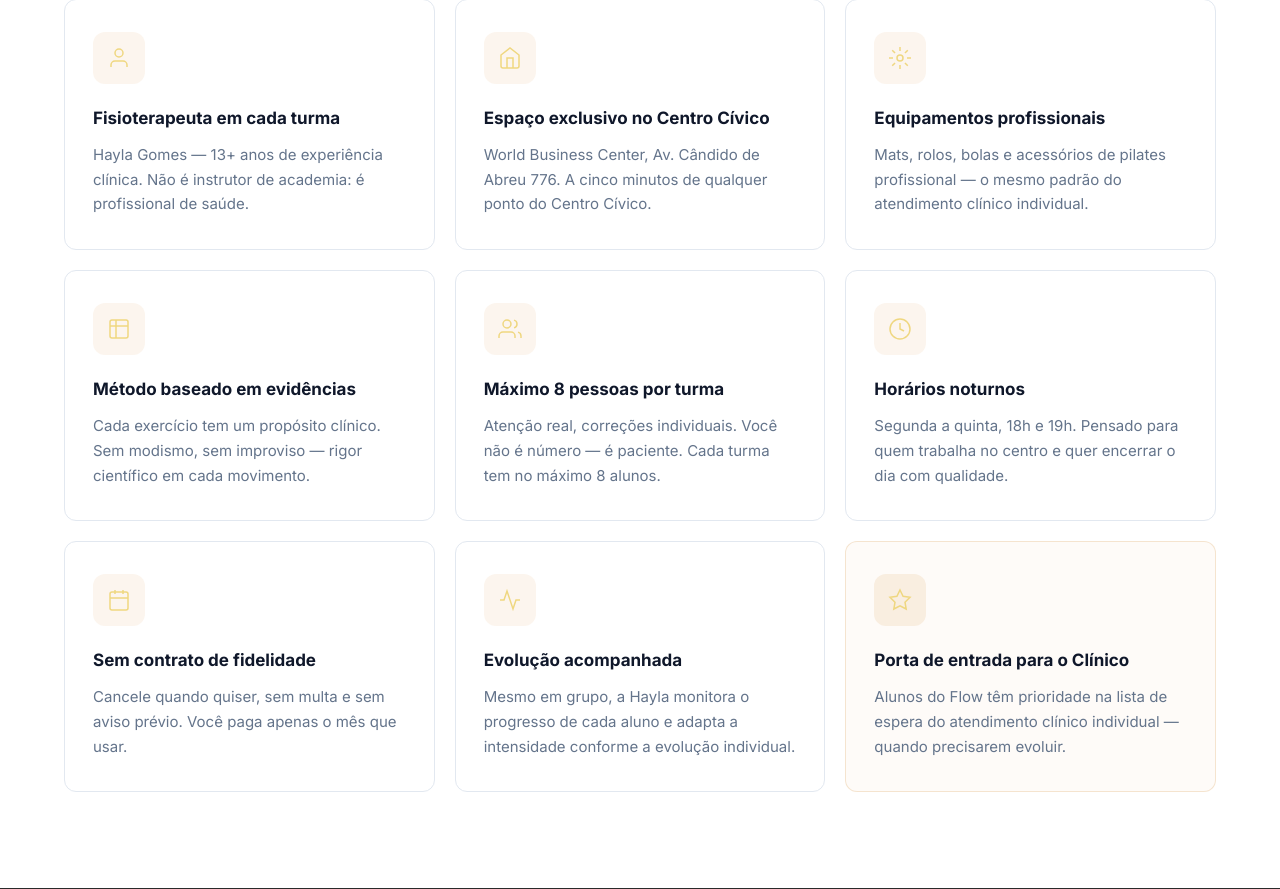
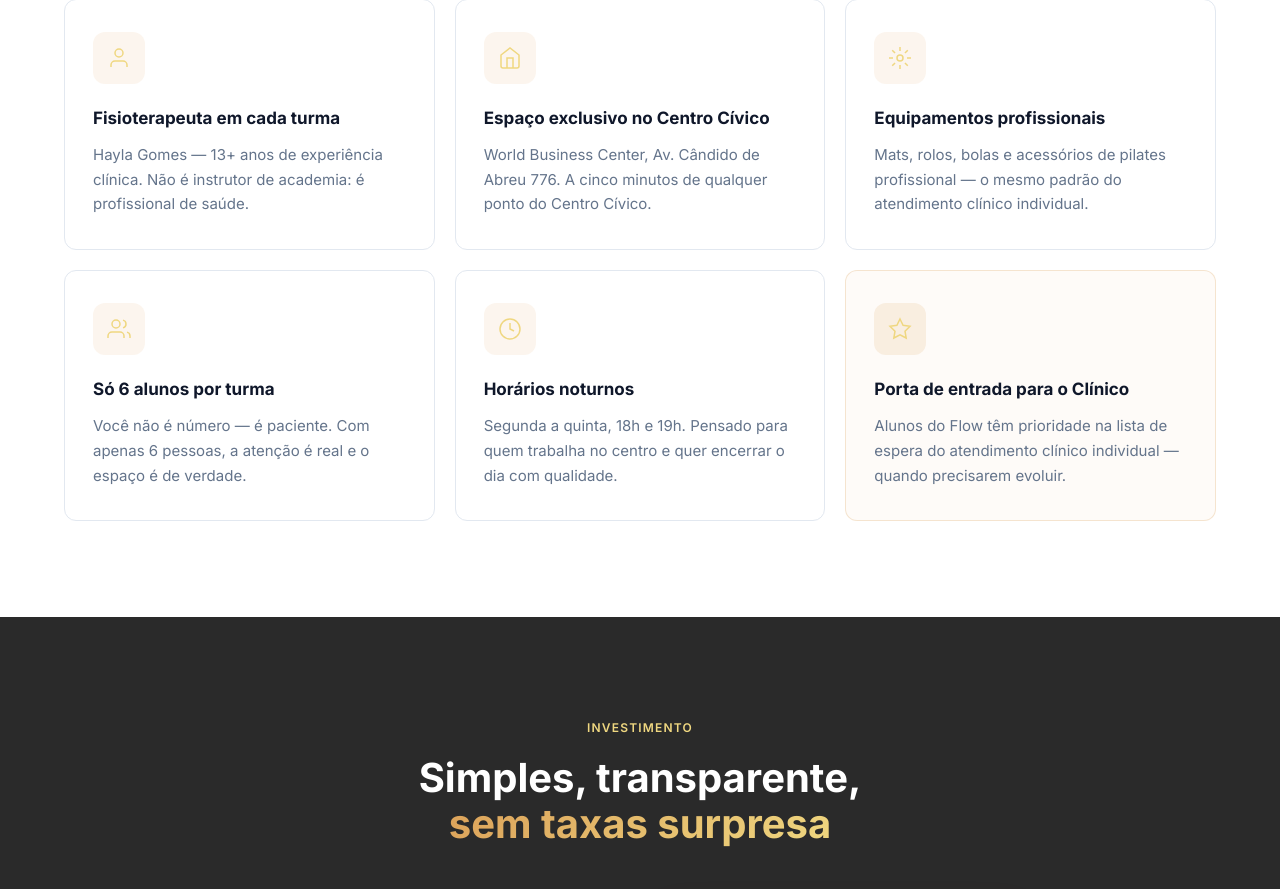
Before and after one commit to gholive84/rekintsu, a PHP site: page /site/paginas/rekintsu-flow.php in a window 1280 px wide. Shown: the part 2426-3315 px from the top of the page. Run offline with PHP 8.4, Linux system fonts and the light colour scheme; data that the repository does not hold is empty; a stand-in replaces the project's code that opens the database connection; some libraries are stand-ins or nearby versions.

Commit message:
rekintsu-flow: diferenciais reduz para 6 cards, corrige turma para 6 alunos Co-Authored-By: Claude Sonnet 4.6 <noreply@anthropic.com>

```diff
--- a/site/paginas/rekintsu-flow.php
+++ b/site/paginas/rekintsu-flow.php
@@ -122,17 +122,10 @@ $wa_vagas = 'https://wa.me/5541991191501?text=' . rawurlencode('Olá! Gostaria d
                 </div>
                 <div class="feature-card">
                     <div class="feature-card__icon">
-                        <svg width="24" height="24" fill="none" stroke="currentColor" stroke-width="1.5" viewBox="0 0 24 24"><path d="M9 3H5a2 2 0 0 0-2 2v4m6-6h10a2 2 0 0 1 2 2v4M9 3v18m0 0h10a2 2 0 0 0 2-2V9M9 21H5a2 2 0 0 1-2-2V9m0 0h18"/></svg>
-                    </div>
-                    <h3>Método baseado em evidências</h3>
-                    <p>Cada exercício tem um propósito clínico. Sem modismo, sem improviso — rigor científico em cada movimento.</p>
-                </div>
-                <div class="feature-card">
-                    <div class="feature-card__icon">
                         <svg width="24" height="24" fill="none" stroke="currentColor" stroke-width="1.5" viewBox="0 0 24 24"><path d="M17 21v-2a4 4 0 0 0-4-4H5a4 4 0 0 0-4 4v2"/><circle cx="9" cy="7" r="4"/><path d="M23 21v-2a4 4 0 0 0-3-3.87"/><path d="M16 3.13a4 4 0 0 1 0 7.75"/></svg>
                     </div>
-                    <h3>Máximo 8 pessoas por turma</h3>
-                    <p>Atenção real, correções individuais. Você não é número — é paciente. Cada turma tem no máximo 8 alunos.</p>
+                    <h3>Só 6 alunos por turma</h3>
+                    <p>Você não é número — é paciente. Com apenas 6 pessoas, a atenção é real e o espaço é de verdade.</p>
                 </div>
                 <div class="feature-card">
                     <div class="feature-card__icon">
@@ -140,20 +133,6 @@ $wa_vagas = 'https://wa.me/5541991191501?text=' . rawurlencode('Olá! Gostaria d
                     </div>
                     <h3>Horários noturnos</h3>
                     <p>Segunda a quinta, 18h e 19h. Pensado para quem trabalha no centro e quer encerrar o dia com qualidade.</p>
-                </div>
-                <div class="feature-card">
-                    <div class="feature-card__icon">
-                        <svg width="24" height="24" fill="none" stroke="currentColor" stroke-width="1.5" viewBox="0 0 24 24"><rect x="3" y="4" width="18" height="18" rx="2" ry="2"/><line x1="16" y1="2" x2="16" y2="6"/><line x1="8" y1="2" x2="8" y2="6"/><line x1="3" y1="10" x2="21" y2="10"/><path d="M8 14h.01M12 14h.01M16 14h.01M8 18h.01M12 18h.01"/></svg>
-                    </div>
-                    <h3>Sem contrato de fidelidade</h3>
-                    <p>Cancele quando quiser, sem multa e sem aviso prévio. Você paga apenas o mês que usar.</p>
-                </div>
-                <div class="feature-card">
-                    <div class="feature-card__icon">
-                        <svg width="24" height="24" fill="none" stroke="currentColor" stroke-width="1.5" viewBox="0 0 24 24"><polyline points="22 12 18 12 15 21 9 3 6 12 2 12"/></svg>
-                    </div>
-                    <h3>Evolução acompanhada</h3>
-                    <p>Mesmo em grupo, a Hayla monitora o progresso de cada aluno e adapta a intensidade conforme a evolução individual.</p>
                 </div>
                 <div class="feature-card feature-card--accent">
                     <div class="feature-card__icon">
```
